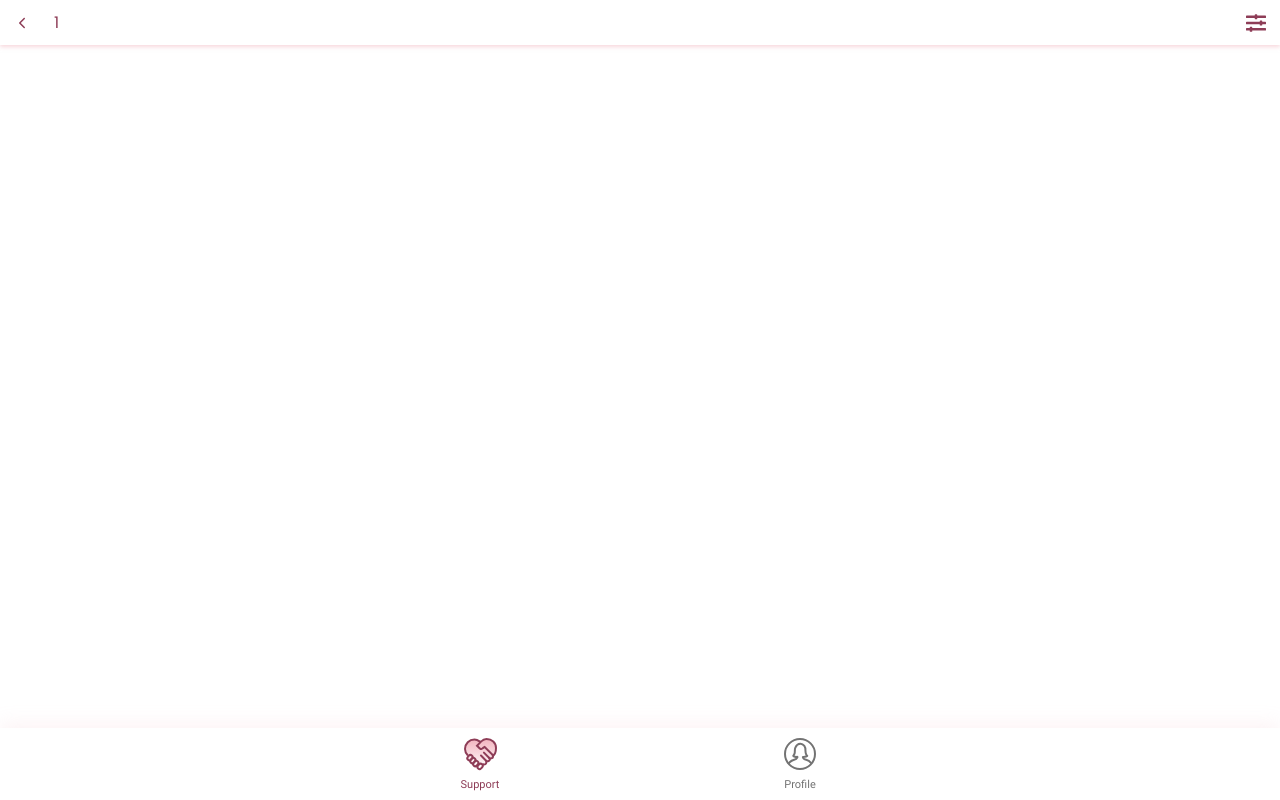
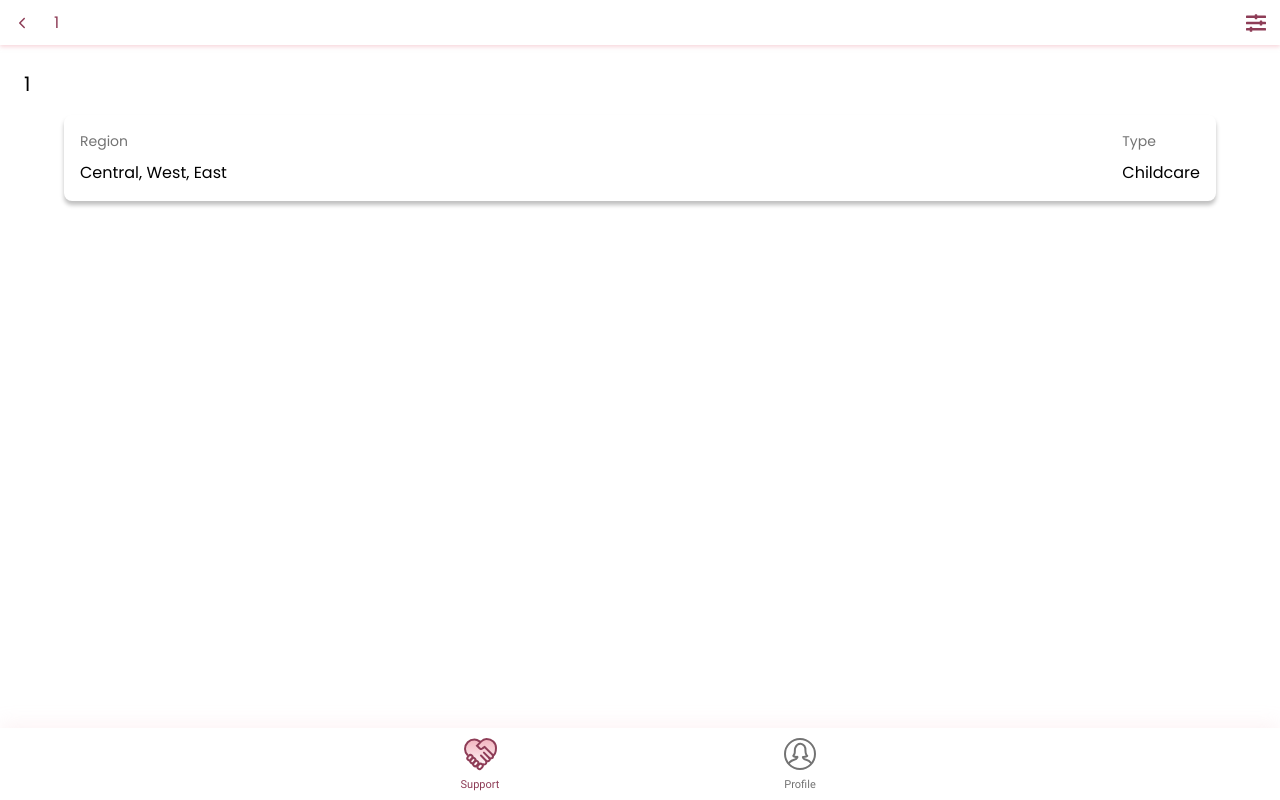
Before and after one commit to self-sg/beneficiary-pwa-nextjs, a Next.js app: page /support/1/1 in a window 1280 px wide. Built offline with nearby package versions, Linux system fonts and the light colour scheme.

Commit message:
add subcategory header on support listing page

```diff
--- a/pages/support/[category]/[subcategory].tsx
+++ b/pages/support/[category]/[subcategory].tsx
@@ -1,21 +1,33 @@
 import BottomNav from '../../../components/BottomNav'
-import styles from '../../../styles/Page.module.css'
+import pageStyles from '../../../styles/Page.module.css'
+import styles from '../../../styles/SupportListing.module.css'
 import TopNav from '../../../components/TopNav'
+import Card from '../../../components/support/Card'
 import { useRouter } from 'next/router'
 
 export default function SupportListing() {
   const router = useRouter()
   let category = router.asPath.split('/')[2]
   category = category.charAt(0).toUpperCase() + category.slice(1)
+  let subcategory = router.asPath.split('/')[3].replace('-', ' ')
+  const index = subcategory.search('-')
+  if (index !== -1) {
+    // handles Career Guidance & Coaching
+    subcategory =
+      subcategory.substring(0, index) + ' & ' + subcategory.substring(index + 1)
+  }
 
   return (
-    <div className={styles.container}>
-      {}
+    <div className={pageStyles.container24}>
       <TopNav
         pageName={category}
         displayBackButton={true}
         displayFilter={true}
       />
+      <div className={styles.alignment}>
+        <span className="text-body-main">{subcategory}</span>
+      </div>
+      <Card displayStar={true} />
       <BottomNav featureName="support" />
     </div>
   )
--- /dev/null
+++ b/styles/SupportListing.module.css
@@ -0,0 +1,6 @@
+.alignment {
+  align-self: flex-start;
+  margin-left: 24px;
+  margin-bottom: 16px;
+  text-transform: capitalize;
+}
```
